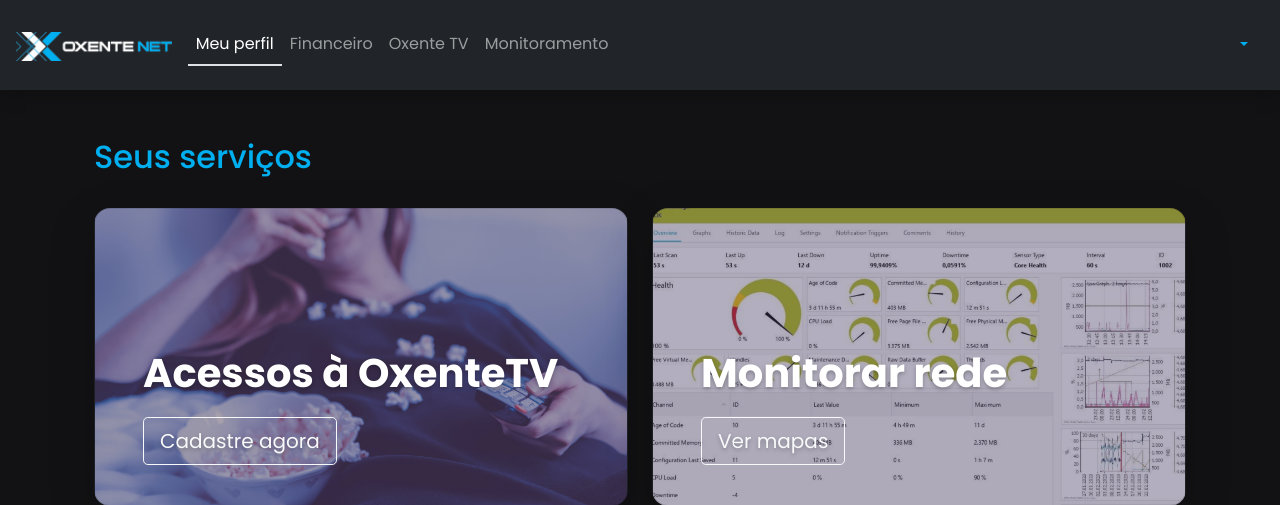
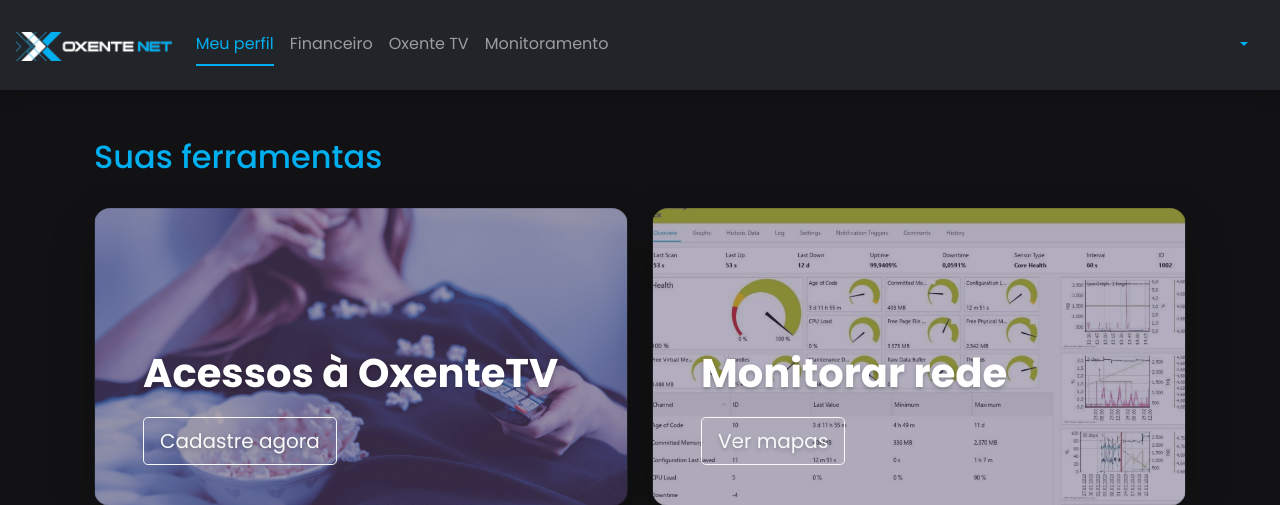
Before and after one commit to webclinic017/partner_portal, a Django app: page /profile/ in a window 1280 px wide. Shown: the top 505 px of the page. Run offline with Django 3.2, Linux system fonts and the light colour scheme; the visitor is signed in with stand-in values (Sample User, id 1); some libraries are stand-ins or nearby versions.

Commit message:
atualizando visual

```diff
--- a/apps/accounts/templates/accounts/customer_user/form.html
+++ b/apps/accounts/templates/accounts/customer_user/form.html
@@ -4,7 +4,9 @@
 {% block extra_stylesheet %}
 {% endblock %}
 
-{% block active_customer %}active border-bottom border-2 {% endblock %}
+{% block active_customer %}
+active border-bottom border-primary border-2 text-primary
+{% endblock %}
 
 
 {% block content %}
--- a/apps/accounts/templates/accounts/customer_user/list.html
+++ b/apps/accounts/templates/accounts/customer_user/list.html
@@ -5,7 +5,9 @@
     <link rel="stylesheet" href="{% static 'css/bootbox.css' %}">
 {% endblock %}
 
-{% block active_customer %}active border-bottom border-2 {% endblock %}
+{% block active_customer %}
+active border-bottom border-primary border-2 text-primary
+{% endblock %}
 
 
 {% block content %}
--- a/apps/accounts/templates/accounts/financial/dashboard.html
+++ b/apps/accounts/templates/accounts/financial/dashboard.html
@@ -4,7 +4,9 @@
 {% block extra_stylesheet %}
 {% endblock %}
 
-{% block active_financial %}active border-bottom border-2 {% endblock %}
+{% block active_financial %}
+active border-bottom border-primary border-2 text-primary
+{% endblock %}
 
 
 {% block content %}
--- a/apps/accounts/templates/accounts/monitor_network/detail.html
+++ b/apps/accounts/templates/accounts/monitor_network/detail.html
@@ -3,7 +3,9 @@
 
 {% block extra_stylesheet %}
 {% endblock %}
-{% block active_monitor_network %}active border-bottom border-2 {% endblock %}
+{% block active_monitor_network %}
+active border-bottom border-primary border-2 text-primary
+{% endblock %}
 
 {% block content %}
 <div class="container-xl px-4 py-5">
--- a/apps/accounts/templates/accounts/profile.html
+++ b/apps/accounts/templates/accounts/profile.html
@@ -4,7 +4,7 @@
 {% block extra_stylesheet %}
 {% endblock %}
 
-{% block active_profile %}active border-bottom border-2 {% endblock %}
+{% block active_profile %}active border-bottom border-primary border-2 text-primary {% endblock %}
 
 
 {% block content %}
@@ -27,7 +27,7 @@
 
     </div> -->
 
-    <h2 class="text-primary">Seus serviços</h2>
+    <h2 class="text-primary">Suas ferramentas</h2>
 
     <div class="row row-cols-1 row-cols-lg-2 align-items-stretch g-4 py-4">
         <div class="col">
--- a/apps/accounts/views.py
+++ b/apps/accounts/views.py
@@ -20,11 +20,11 @@
     def dispatch(self, request, *args, **kwargs):
         qs = self.get_queryset()
         try:
-            if qs.count() > 1:
-                return super().dispatch(request, *args, **kwargs)
-            else:
+            if qs.count() == 1:
                 q = qs.first()
                 return HttpResponseRedirect(reverse('accounts:monitor_network_detail', kwargs={'pk': q.pk}))
+            else:
+                return super().dispatch(request, *args, **kwargs)
         except:
             return redirect('accounts:profile')
 
--- a/templates/base_logged.html
+++ b/templates/base_logged.html
@@ -40,23 +40,23 @@
 
                         <ul class="navbar-nav me-auto mb-2 mb-lg-0">
 
-                            <li class="nav-item" hidden>
-                                <a class="nav-link" aria-current="page" href="{% url 'home' %}">Home</a>
+                            <li class="nav-item mx-2" hidden>
+                                <a class="nav-link mx-0" aria-current="page" href="{% url 'home' %}">Home</a>
                             </li>
-                            <li class="nav-item">
-                                <a class="nav-link {% block active_profile %} {% endblock %} "href="{% url 'accounts:profile' %}">Meu perfil</a>
+                            <li class="nav-item mx-2">
+                                <a class="nav-link mx-0 px-0 {% block active_profile %} {% endblock %} "href="{% url 'accounts:profile' %}">Meu perfil</a>
                             </li>
 
-                            <li class="nav-item">
-                                <a class="nav-link {% block active_financial %} {% endblock %} "href="{% url 'accounts:financial' %}">Financeiro</a>
+                            <li class="nav-item mx-2">
+                                <a class="nav-link mx-0 px-0 {% block active_financial %} {% endblock %} "href="{% url 'accounts:financial' %}">Financeiro</a>
                             </li>
 
-                            <li class="nav-item">
-                                <a class="nav-link  {% block active_customer %} {% endblock %} " href="{% url 'accounts:customeruser_list' %}">Oxente TV</a>
+                            <li class="nav-item mx-2">
+                                <a class="nav-link mx-0 px-0  {% block active_customer %} {% endblock %} " href="{% url 'accounts:customeruser_list' %}">Oxente TV</a>
                             </li>
 
-                            <li class="nav-item">
-                                <a class="nav-link  {% block active_monitor_network %} {% endblock %} " href="{% url 'accounts:monitor_network_dashboard' %}">Monitoramento</a>
+                            <li class="nav-item mx-2">
+                                <a class="nav-link mx-0 px-0 {% block active_monitor_network %} {% endblock %} " href="{% url 'accounts:monitor_network_dashboard' %}">Monitoramento</a>
                             </li>
 
                         </ul>
```
Also changed, not shown: apps/accounts/templates/accounts/monitor_network/dashboard.html (+27 -3 lines).
